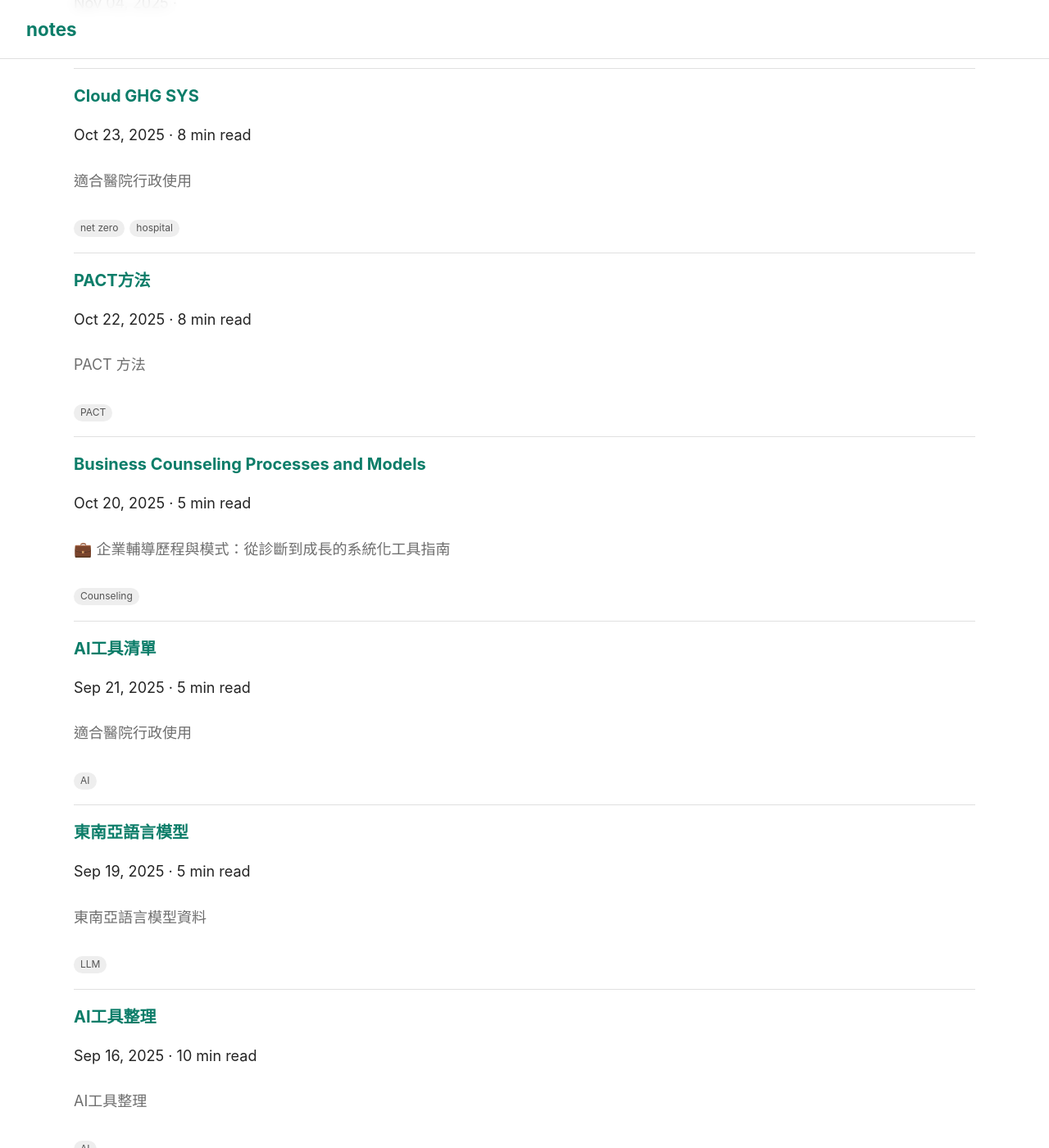
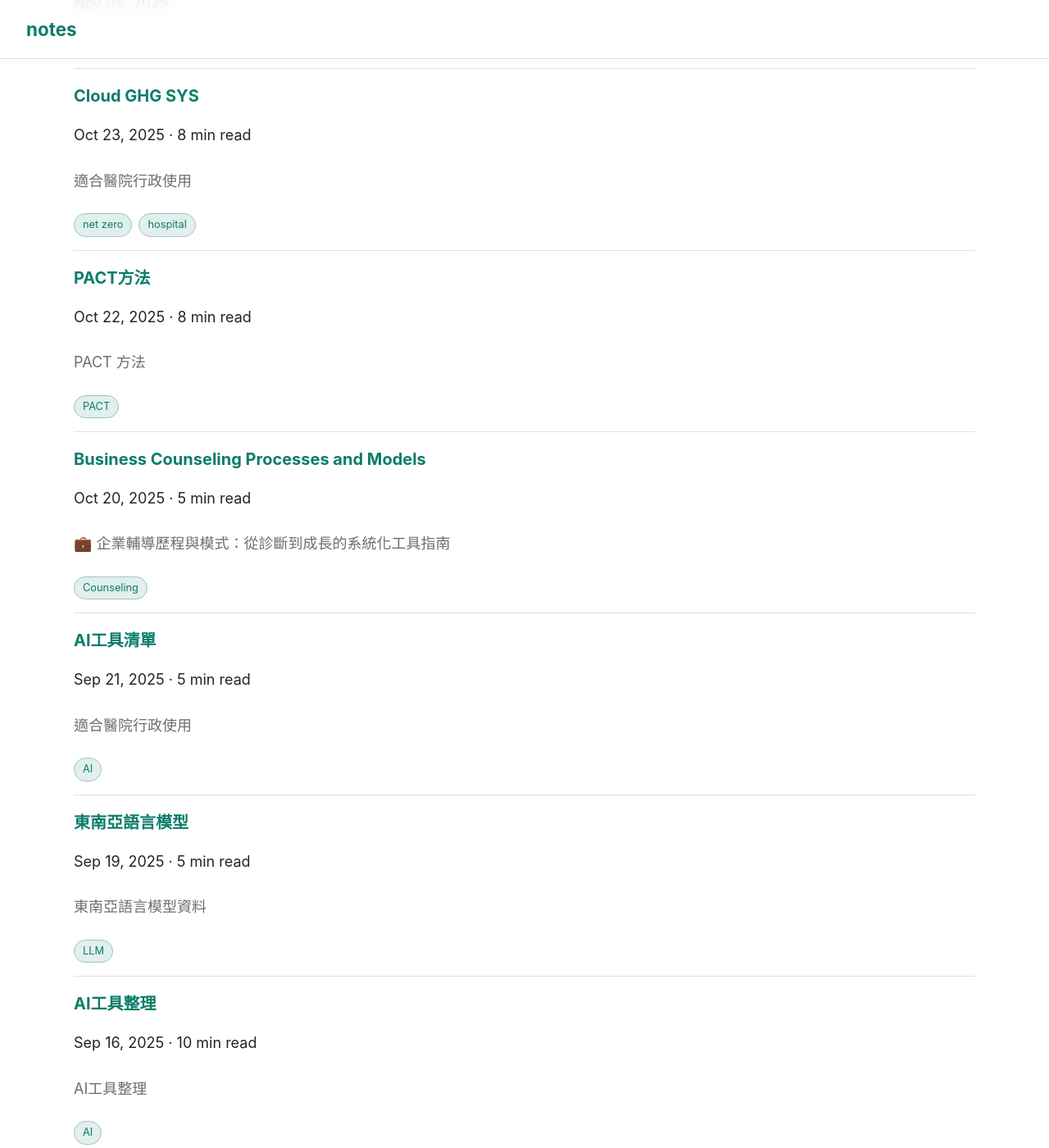
Before and after one commit to linjose/notes, a Jekyll site: the page built from index.html, in a window 1280 px wide and 1400 px high, scrolled down 343 px. Shown: the whole window at 82% size. Built offline with Jekyll 4.4.1, drawn with Linux system fonts in a browser that asks for light colours; the list of posts is cut into pages by our own code.

Commit message:
Update style.css

```diff
--- a/assets/css/style.css
+++ b/assets/css/style.css
@@ -39,22 +39,19 @@ a:hover {
 }
 
 /* === tag === */
+.tags {
+  display: flex;
+  gap: 8px;
+  flex-wrap: wrap;
+}
 .tag {
-  display: inline-block;
-  font-size: 12px;              /* 讓字變小 */
-  padding: 2px 8px;             /* 讓橢圓有內距 */
-  background: #eee;             /* 灰色背景 */
-  color: #555;                  /* 深灰字 */
-  border-radius: 999px;         /* 超大圓角 → 橢圓外觀 */
-  margin-right: 6px;            /* tag 之間留點距離 */
-  line-height: 1.4;
+  font-size: 0.8rem;
+  color: var(--accent);
+  background: color-mix(in hsl, var(--accent) 12%, transparent);
+  border: 1px solid color-mix(in hsl, var(--accent) 30%, var(--border));
+  padding: 2px 10px;
+  border-radius: 999px;
 }
-
-/* 可選：tag hover 時略變深 */
-.tag:hover {
-  background: #ddd;
-}
-
 
 
 
```
